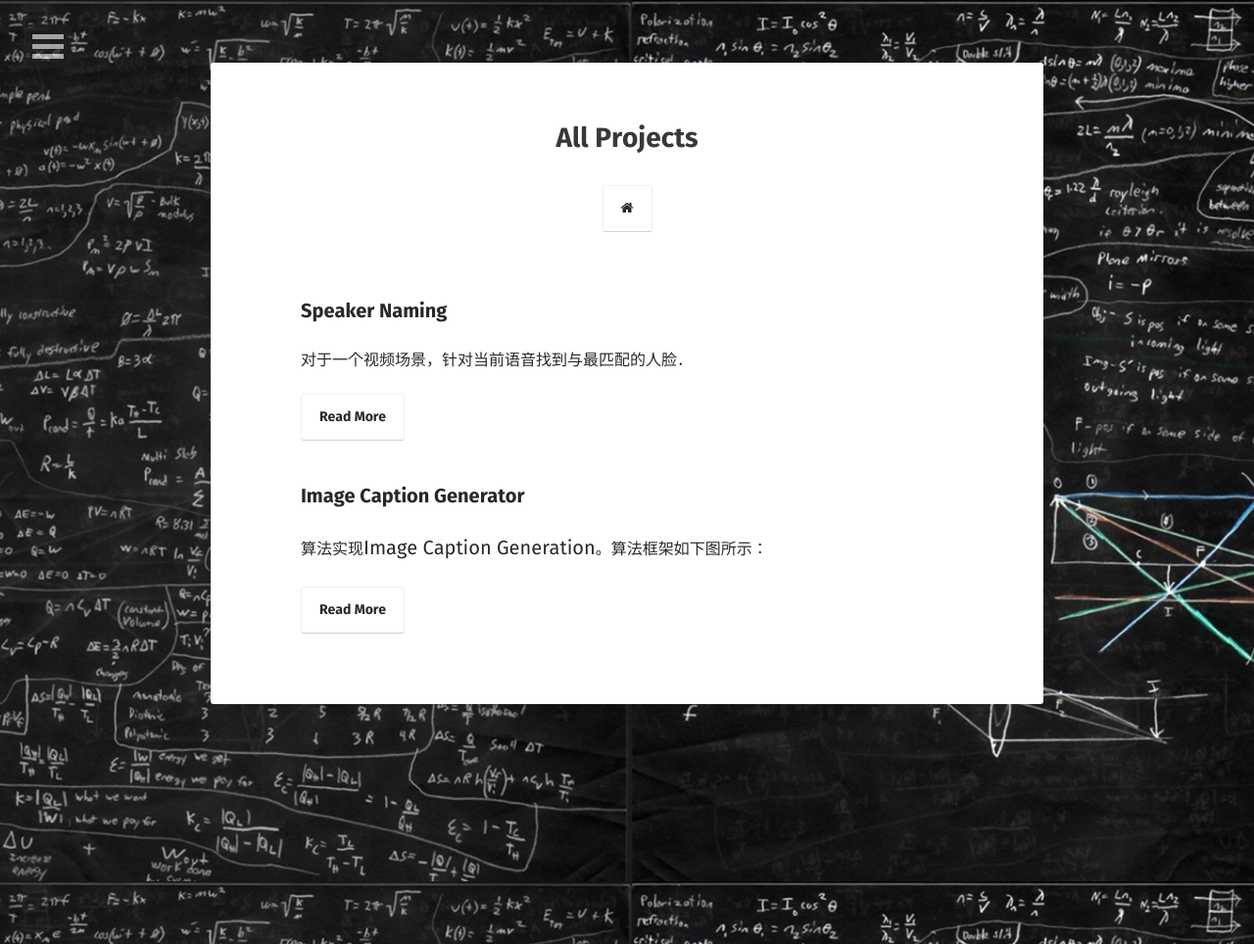
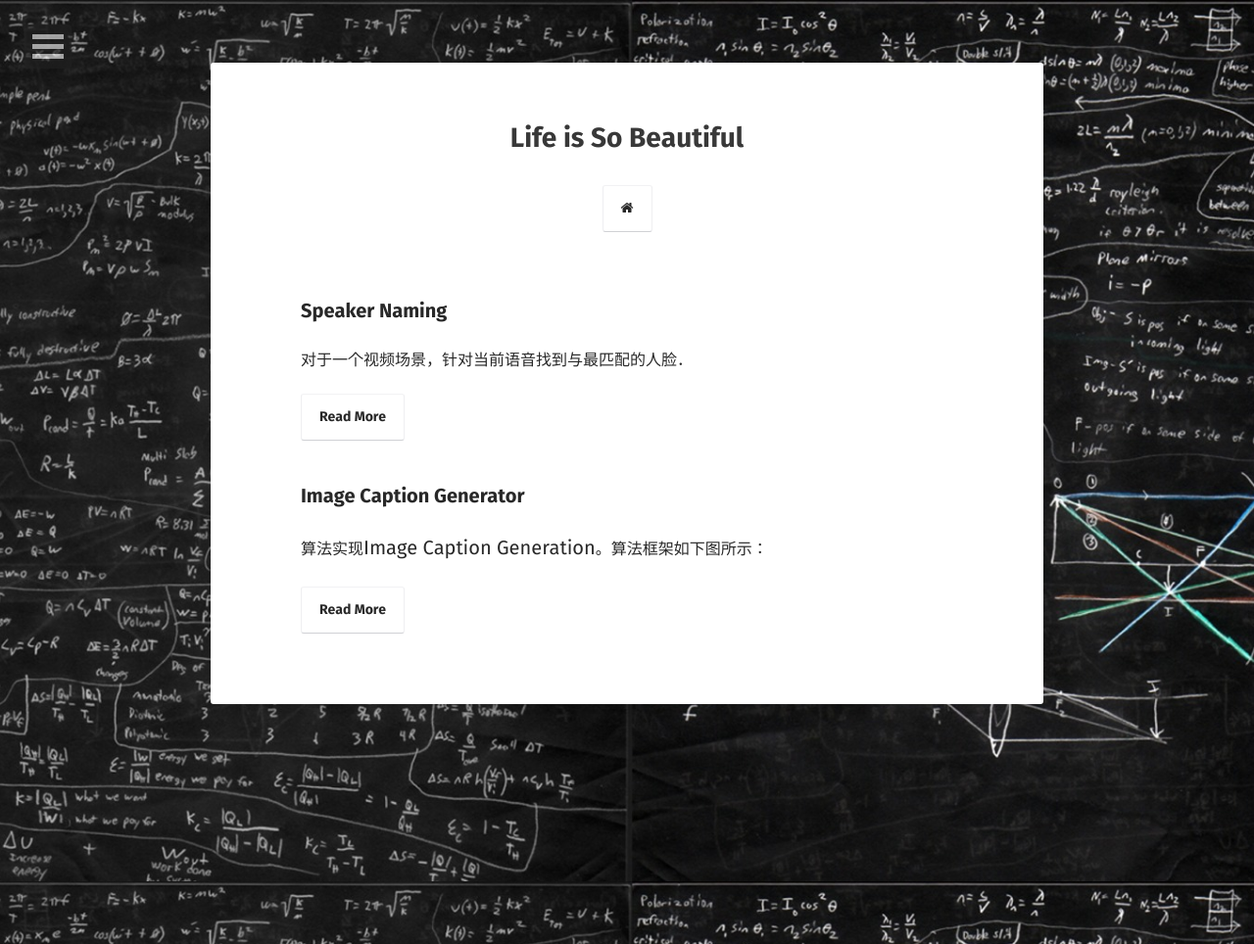
Before and after one commit to saicoco/saicoco.github.io, a Jekyll site: the page built from projects/index.md, in a window 1280 px wide. Shown: the whole page at 98% size. Built offline with Jekyll 4.4.1, drawn with Linux system fonts in a browser that asks for light colours; some web fonts are replaced.

Commit message:
修改projects成life

```diff
--- a/_layouts/home.html
+++ b/_layouts/home.html
@@ -39,7 +39,7 @@
                          Posts
                          </a>
                          <a class="btn zoombtn" href="{{ site.url }}/projects">
-                         Projects
+                         Life
                          </a>
                  </h3>
             </div>
--- a/projects/index.md
+++ b/projects/index.md
@@ -1,6 +1,6 @@
 ---
 layout: project
-title: All Projects
+title: Life is So Beautiful
 excerpt: "A List of Projects"
 comments: false
 ---
```
